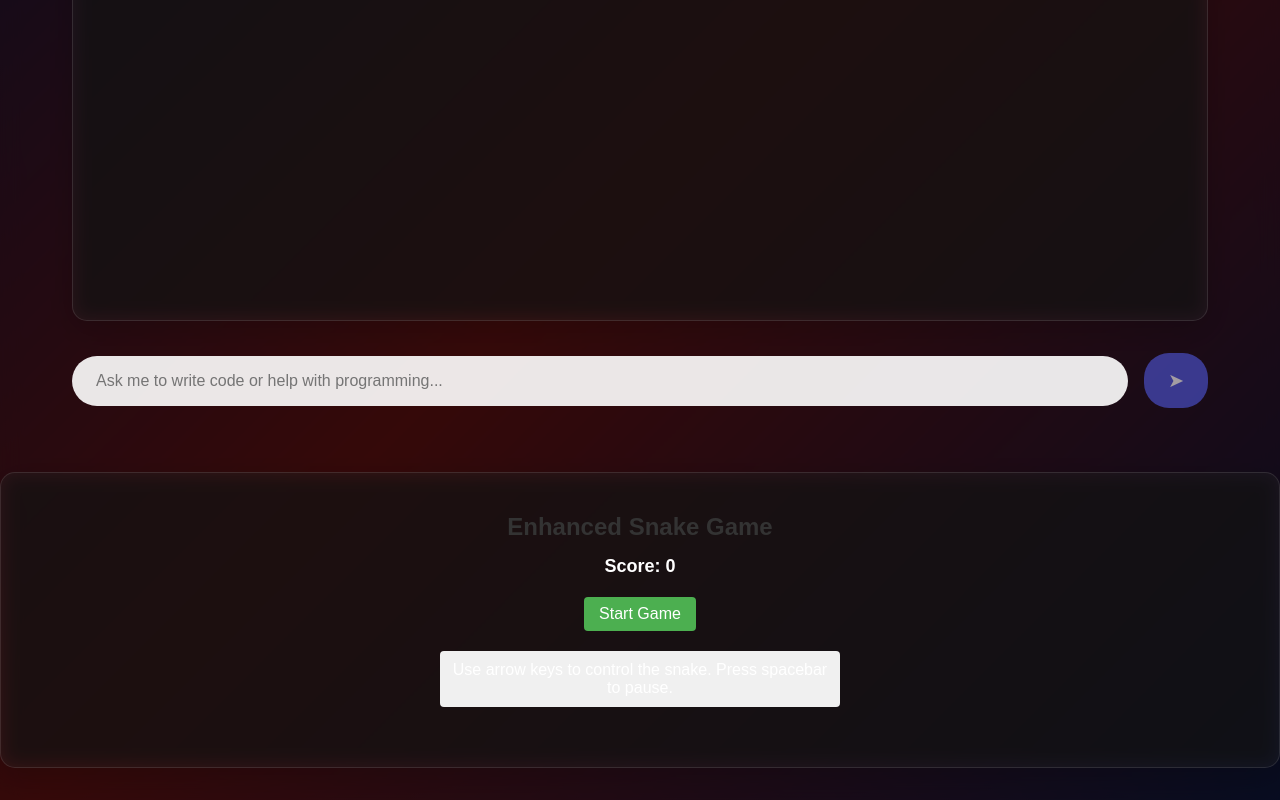
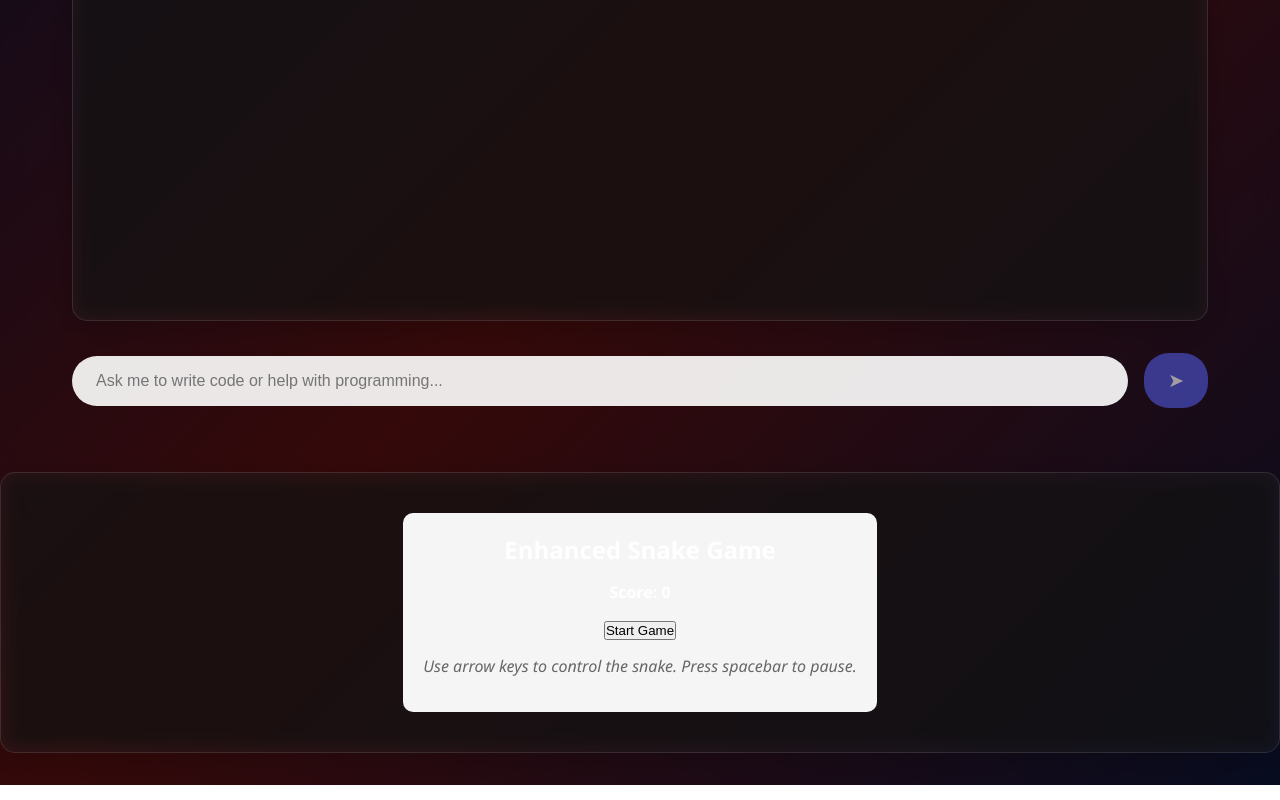
Before and after one commit to mangocodelab/klimagent, a React (Vite) app: page / in a window 1280 px wide. Shown: the part 423-1223 px from the top of the page. Built offline with nearby package versions, Linux system fonts and the light colour scheme; the HTML template or start-up script is replaced by a standard one.

Commit message:
Add src/components/SnakeGame.css

```diff
--- a/src/components/SnakeGame.css
+++ b/src/components/SnakeGame.css
@@ -3,17 +3,15 @@
   flex-direction: column;
   align-items: center;
   padding: 20px;
-  font-family: 'Arial', sans-serif;
+  background: #f5f5f5;
+  border-radius: 10px;
+  margin: 20px;
+  max-width: 600px;
 }
 
 .game-info {
   text-align: center;
-  margin-bottom: 20px;
-}
-
-.game-info h2 {
-  margin: 0 0 15px 0;
-  color: #333;
+  margin-bottom: 15px;
 }
 
 .game-stats {
@@ -21,86 +19,14 @@
   justify-content: space-around;
   margin: 15px 0;
   font-weight: bold;
-  font-size: 18px;
-  gap: 20px;
 }
 
 .game-controls {
   margin: 15px 0;
 }
 
-.game-controls button {
-  margin: 0 10px;
-  padding: 8px 15px;
-  font-size: 16px;
-  background-color: #4CAF50;
-  color: white;
-  border: none;
-  border-radius: 4px;
-  cursor: pointer;
-  margin: 5px;
+.game-instructions {
+  margin-top: 15px;
+  font-style: italic;
+  color: #666;
 }
-
-.game-controls button:hover {
-  background-color: #45a049;
-}
-
-.game-controls button:disabled {
-  background-color: #cccccc;
-  cursor: not-allowed;
-}
-
-.game-instructions {
-  margin-top: 10px;
-  padding: 10px;
-  background-color: #f0f0f0;
-  border-radius: 4px;
-  max-width: 400px;
-}
-
-.game-board {
-  border: 2px solid #333;
-  background-color: #f5f5f5;
-  position: relative;
-  margin: 20px 0;
-  display: grid;
-}
-
-.grid-cell {
-  width: 20px;
-  height: 20px;
-  border: 1px solid #e0e0e0;
-  box-sizing: border-box;
-}
-
-.snake-body {
-  background-color: #4CAF50;
-  border-radius: 2px;
-}
-
-.snake-head {
-  background-color: #2E7D32;
-  border-radius: 2px;
-  border: 1px solid #1B5E20;
-}
-
-.food {
-  background-color: #F44336;
-  border-radius: 50%;
-  border: 1px solid #B71C1C;
-}
-
-.obstacle {
-  background-color: #808080;
-  border: 1px solid #666;
-}
-
-.game-over {
-  position: absolute;
-  background-color: rgba(0, 0, 0, 0.8);
-  color: white;
-  padding: 20px;
-  border-radius: 8px;
-  text-align: center;
-  z-index: 10;
-}
```
